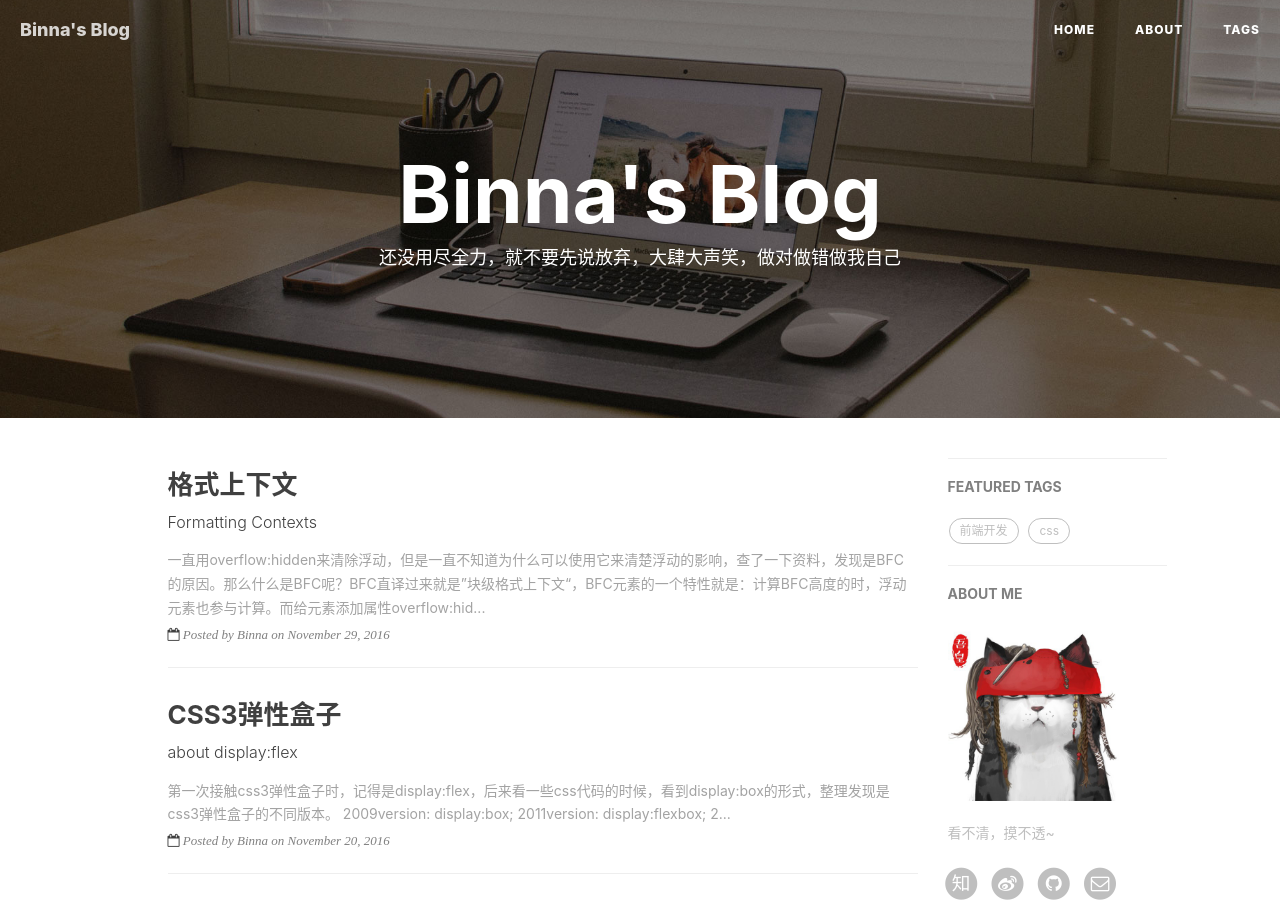
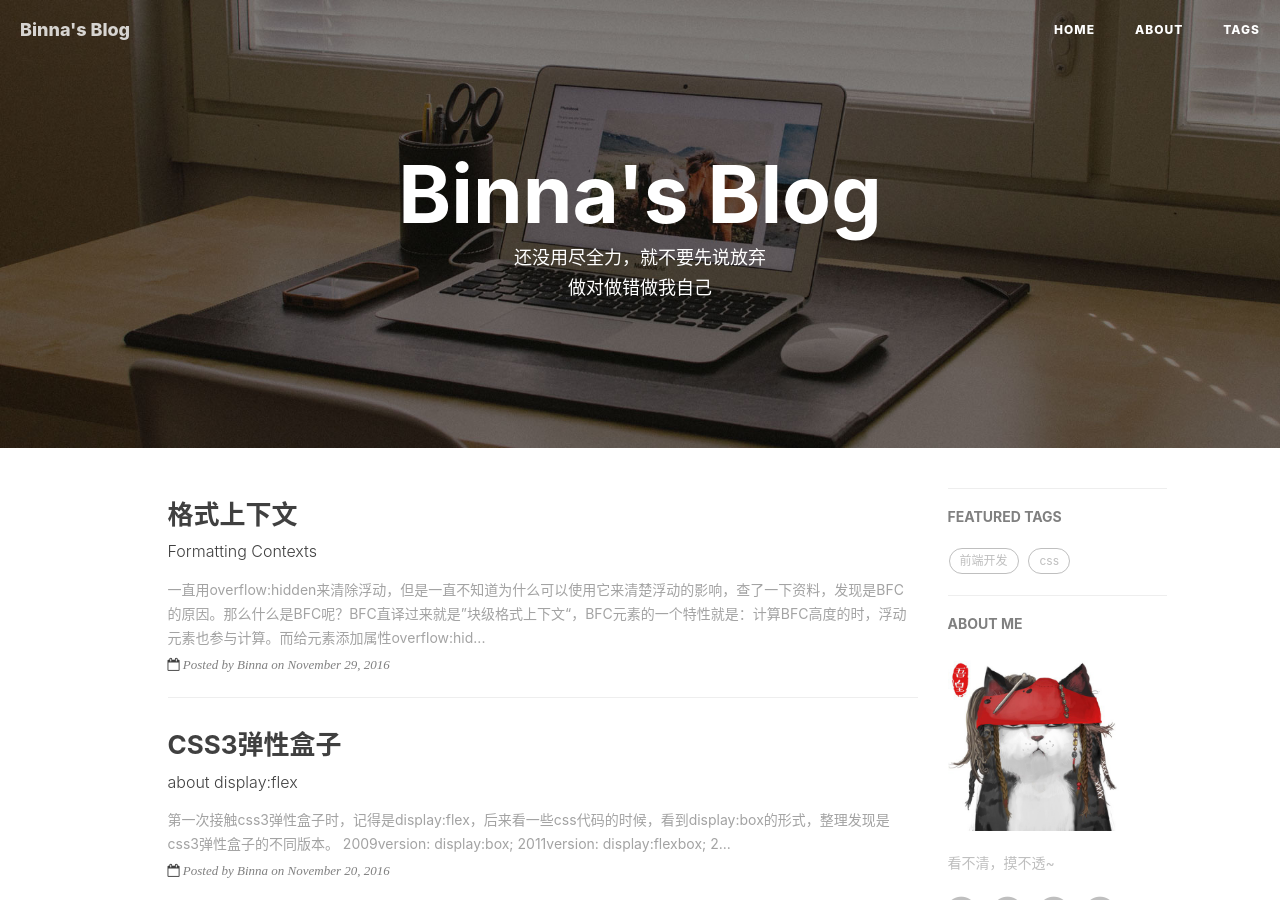
Before and after one commit to binnapro/Jekyll-theme, a Jekyll site: the page built from index.html, in a window 1280 px wide and 900 px high. Built offline with Jekyll 4.4.1, drawn with Linux system fonts in a browser that asks for light colours; nearby versions of some CDN libraries; the list of posts is cut into pages by our own code; comment, search, counter and statistics services are not loaded.

Commit message:
主页文字修改成成-还没用尽全力，不要先说放弃，做对做错做我自己

```diff
--- a/_layouts/page.html
+++ b/_layouts/page.html
@@ -11,6 +11,9 @@ layout: default
                     <h1>{% if page.title %}{{ page.title }}{% else %}{{ site.title }}{% endif %}</h1>
                     <!--<hr class="small">-->
                     <span class="subheading">{{ page.description }}</span>
+                    {% if page.bref %}
+                    <span class="subheading">{{page.bref}}</span>
+                    {% endif %}
                 </div>
             </div>
         </div>
--- a/index.html
+++ b/index.html
@@ -1,6 +1,7 @@
 ---
 layout: page
-description: "还没用尽全力，就不要先说放弃，大肆大声笑，做对做错做我自己"
+description: "还没用尽全力，就不要先说放弃"
+bref: "做对做错做我自己"
 ---
 
 {% for post in paginator.posts %}
```
